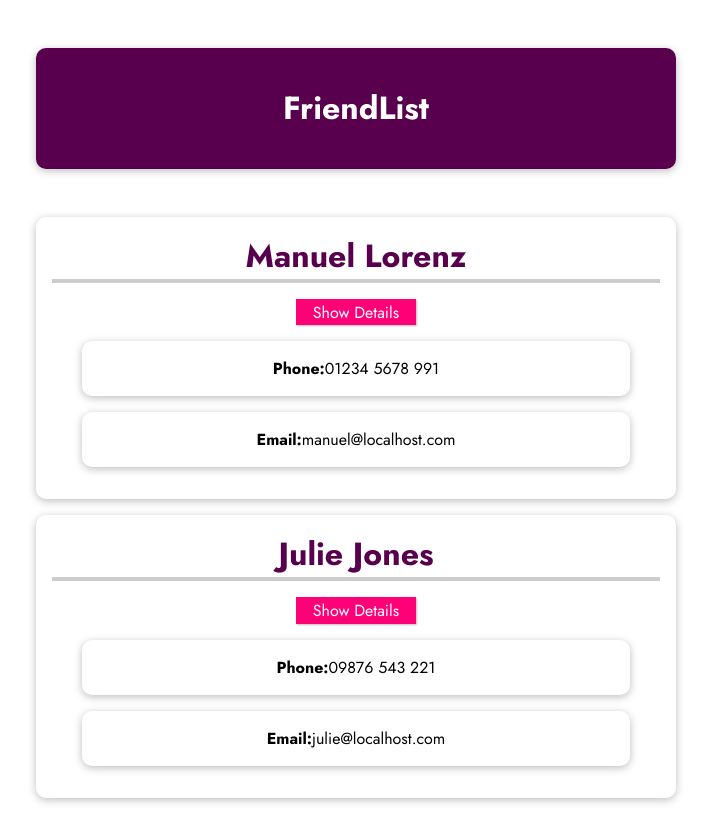
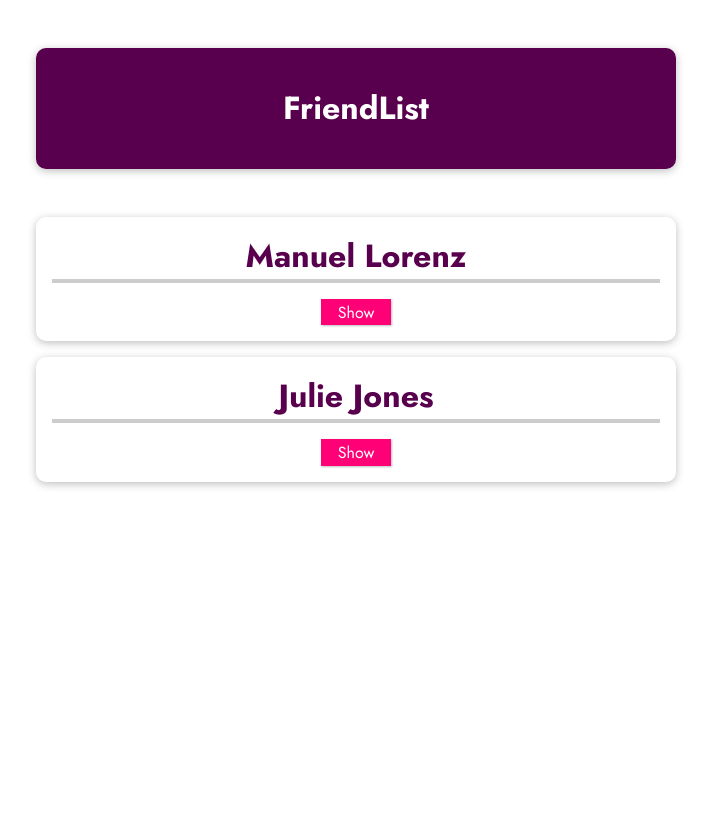
Before and after one commit to JoseAngelCabanes/VueProject9, a plain HTML site: page index.html in a window 1280 px wide. Shown: the whole page, without its empty margins (284-995 px from the left). Drawn offline with nearby package versions, Linux system fonts and the light colour scheme.

Commit message:
added method toogleDetails and added events to show and hide buttons work properly

```diff
--- a/app.js
+++ b/app.js
@@ -1,6 +1,7 @@
 const app = Vue.createApp({
   data() {
     return {
+      detailsAreVisible: false,
       friends: [
         {
           id: "manuel",
@@ -17,6 +18,11 @@ const app = Vue.createApp({
       ],
     };
   },
+  methods: {
+    toogleDetails() {
+        this.detailsAreVisible = !this.detailsAreVisible;
+    },
+  },
 });
 
-app.mount('#app');
+app.mount("#app");
--- a/index.html
+++ b/index.html
@@ -20,8 +20,8 @@
       <ul>
         <li v-for="friend in friends" :key="friend.id">
           <h2>{{ friend.name }}</h2>
-          <button>Show Details</button>
-          <ul>
+          <button @click="toogleDetails">{{ detailsAreVisible ? 'Hide' : 'Show' }}</button>
+          <ul v-if="detailsAreVisible">
             <li><strong>Phone:</strong>{{ friend.phone }}</li>
             <li><strong>Email:</strong>{{ friend.email }}</li>
           </ul>
```
